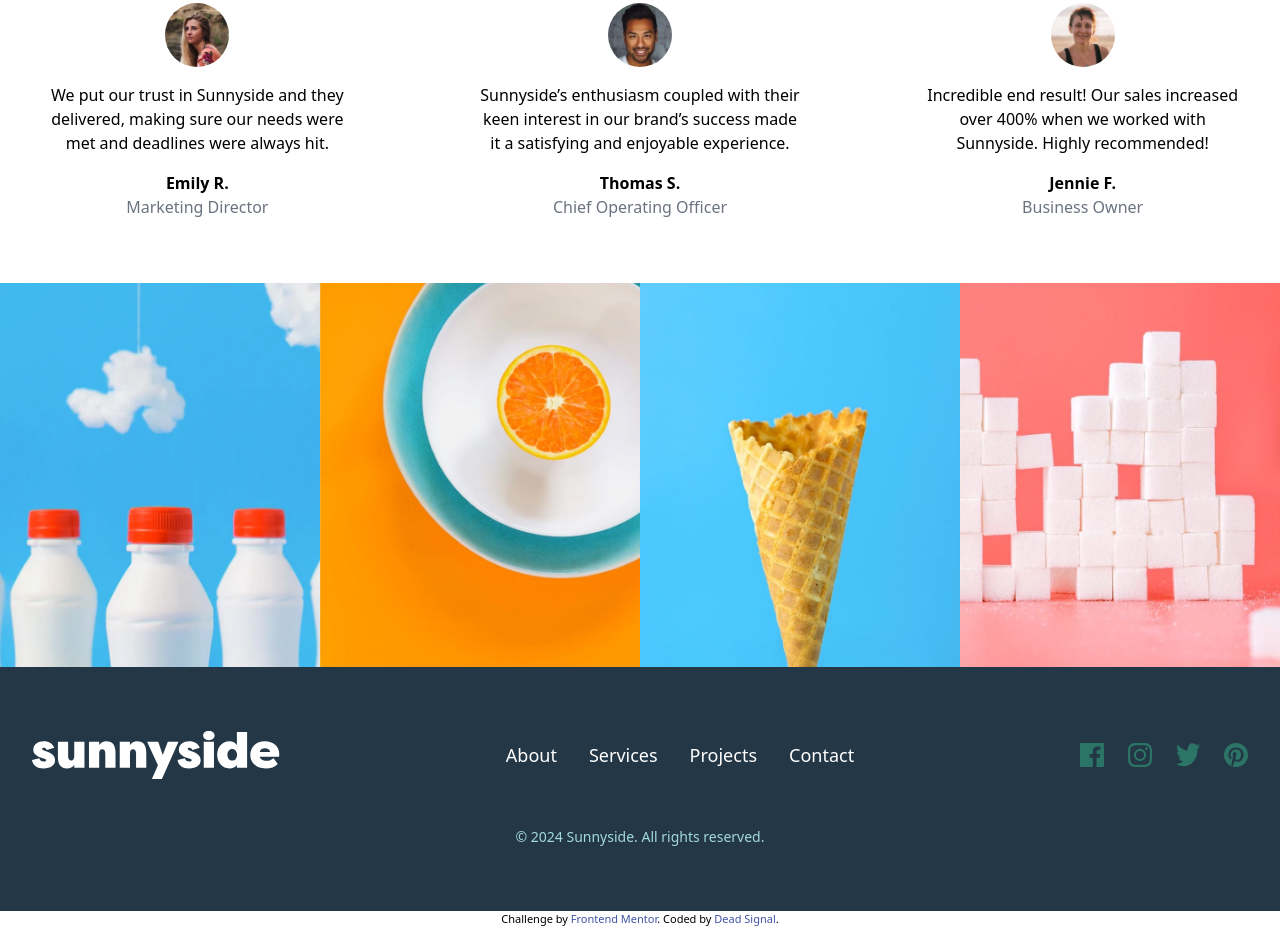
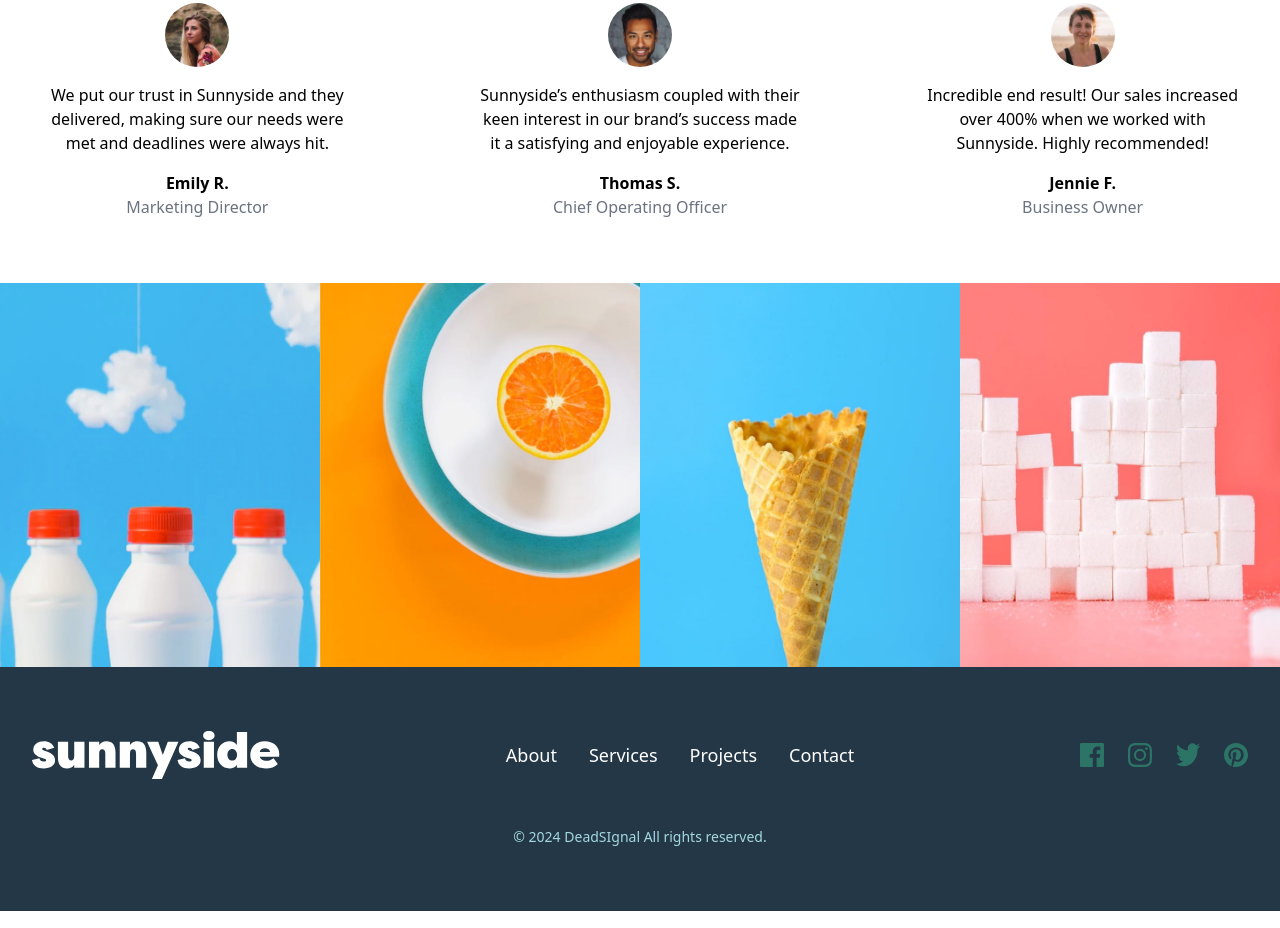
Before and after one commit to signaloninternet/sunnyside, a plain HTML site: page sunnyside project/index.html in a window 1280 px wide. Shown: the part 2089-3017 px from the top of the page. Drawn offline with nearby package versions, Linux system fonts and the light colour scheme.

Commit message:
Update index.html

```diff
--- a/sunnyside project/index.html
+++ b/sunnyside project/index.html
@@ -163,14 +163,10 @@
     </div>
 
     <div class="mt-12 text-sm text-[#A3D8E1]">
-      <p>© 2024 Sunnyside. All rights reserved.</p>
+      <p>© 2024 DeadSIgnal All rights reserved.</p>
     </div>
   </footer>
 
-  <div class="attribution">
-    Challenge by <a href="https://www.frontendmentor.io?ref=challenge" target="_blank">Frontend Mentor</a>.
-    Coded by <a href="https://sanketsharma.netlify.app/">Dead Signal</a>.
-  </div>
 
   <script>
     var drop = document.querySelector('.ri-menu-line');
```
